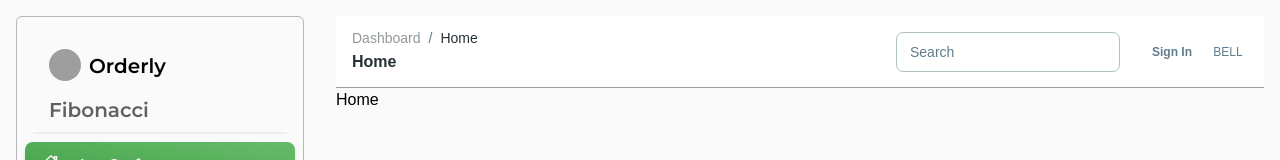
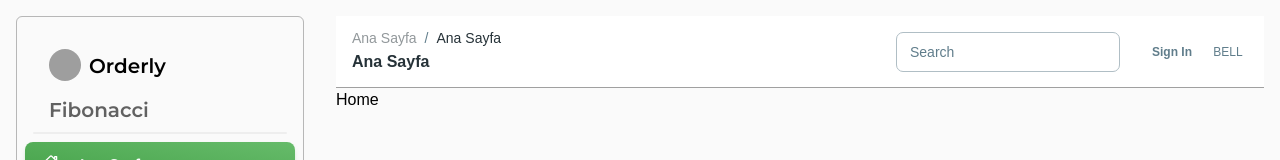
Before and after one commit to Yesarib/orderly-frontend, a React (Vite) app: page /dashboard/home in a window 1280 px wide. Shown: the top 160 px of the page. Built offline with nearby package versions, Linux system fonts and the light colour scheme; grey boxes are pictures that could not be loaded.

Commit message:
feat: fix navbar breads texts

```diff
--- a/src/components/layout/dashboard/Navbar.tsx
+++ b/src/components/layout/dashboard/Navbar.tsx
@@ -1,9 +1,17 @@
+/* eslint-disable @typescript-eslint/no-explicit-any */
 import { Avatar, Breadcrumbs, Button, IconButton, Input, Menu, MenuHandler, MenuItem, MenuList, Navbar as MtNavbar, Typography } from '@material-tailwind/react'
 import { Link, useLocation } from 'react-router-dom'
+import routes from '../../../routes';
 
 const Navbar = () => {
   const { pathname } = useLocation();
   const [layout, page] = pathname.split("/").filter((el) => el !== "");
+
+  const route = routes.find((route) => route.layout === layout);
+  const pageName = route?.pages
+    .flatMap((route: any) => (route.subPaths ? route.subPaths : route))
+    .find((route: any) => route.path?.slice(1) === page);
+
   return (
     <MtNavbar
       className={` transition-all sticky top-0 z-40 py-3 border-b bg-white border-gray-800/50`}
@@ -21,7 +29,7 @@ const Navbar = () => {
                 color="blue-gray"
                 className="font-normal opacity-50 transition-all hover:text-blue-500 hover:opacity-100"
               >
-                {layout}
+                {route?.title}
               </Typography>
             </Link>
             <Typography
@@ -29,11 +37,11 @@ const Navbar = () => {
               color="blue-gray"
               className="font-normal"
             >
-              {page}
+              {pageName?.name}
             </Typography>
           </Breadcrumbs>
           <Typography variant="h6" color="blue-gray">
-            {page}
+            {pageName?.name}
           </Typography>
         </div>
         <div className="flex items-center">
--- a/src/routes.tsx
+++ b/src/routes.tsx
@@ -31,6 +31,7 @@ interface RouteBase {
 
 interface MainRoute extends RouteBase {
     path: string;
+    title?: string,
     element: ReactElement;
     subPaths?: undefined;
 }
@@ -41,6 +42,7 @@ interface SubRoute extends RouteBase {
         name: string;
         path: string;
         element: ReactElement;
+        title?: string
     }[];
     path?: undefined;
     element?: undefined;
@@ -48,9 +50,10 @@ interface SubRoute extends RouteBase {
 
 type Route = MainRoute | SubRoute;
 
-export const routes: { layout: string; pages: Route[] }[] = [
+export const routes: { layout: string; title?: string, pages: Route[] }[] = [
     {
         layout: 'dashboard',
+        title: "Ana Sayfa",
         pages: [
             {
                 icon: <IoHomeOutline />,
@@ -69,6 +72,7 @@ export const routes: { layout: string; pages: Route[] }[] = [
                 name: 'Tanımlamalar',
                 subPaths: [
                     {
+                        title: "",
                         icon: <HiOutlineTableCells />,
                         name: 'Masalar',
                         path: '/tables',
@@ -80,7 +84,7 @@ export const routes: { layout: string; pages: Route[] }[] = [
                         path: '/products',
                         element: <Product />
                     },
-                ]
+                ],
             },
             {
                 icon: <CgScreen />,
```
